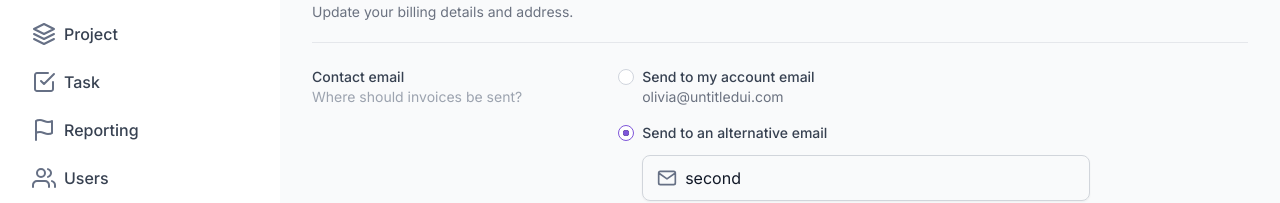
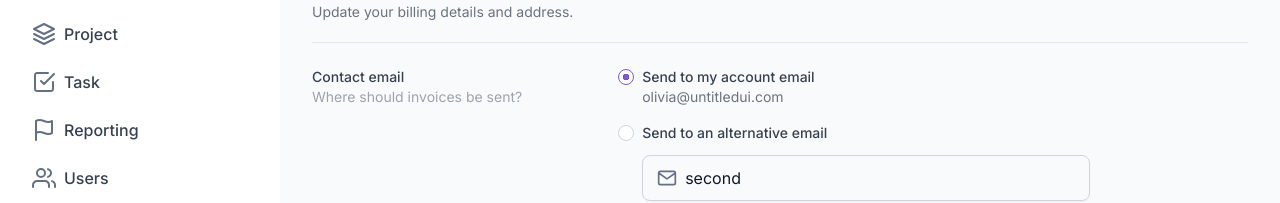
Before and after one commit to ayotunde-codes/vencru-test, a Next.js app: page /settings/billing in a window 1280 px wide. Shown: the part 248-451 px from the top of the page. Built offline with nearby package versions, Linux system fonts and the light colour scheme.

Commit message:
chore: state update

```diff
--- a/app/settings/billing/page.tsx
+++ b/app/settings/billing/page.tsx
@@ -39,7 +39,15 @@ const page = () => {
           <form action="" className="grid gap-4">
             <label className="flex items-start space-x-2 ">
               <div className="radio-wrap">
-                <input type="radio" name="radio" id="" className="radio" />
+                <input
+                  type="radio"
+                  name="radio"
+                  id=""
+                  className="radio"
+                  value="first"
+                  onChange={radioOnchange}
+                  checked={radioValue === "first"}
+                />
               </div>
               <div className="grid">
                 <h6 className="text-sm font-medium text-gray-700 ">
@@ -57,9 +65,9 @@ const page = () => {
                   name="radio"
                   id=""
                   className="radio"
-                  value="first"
+                  value="second"
                   onChange={radioOnchange}
-                  checked={radioValue === "first"}
+                  checked={radioValue === "second"}
                 />
               </div>
               <div className="grid gap-3">
@@ -78,8 +86,6 @@ const page = () => {
                   <input
                     type="text"
                     value="second"
-                    onChange={radioOnchange}
-                    checked={radioValue === "second"}
                     className="flex-grow ml-2 text-base text-gray-900 bg-transparent outline-none focus:bg-transparent"
                   />
                 </div>
```
